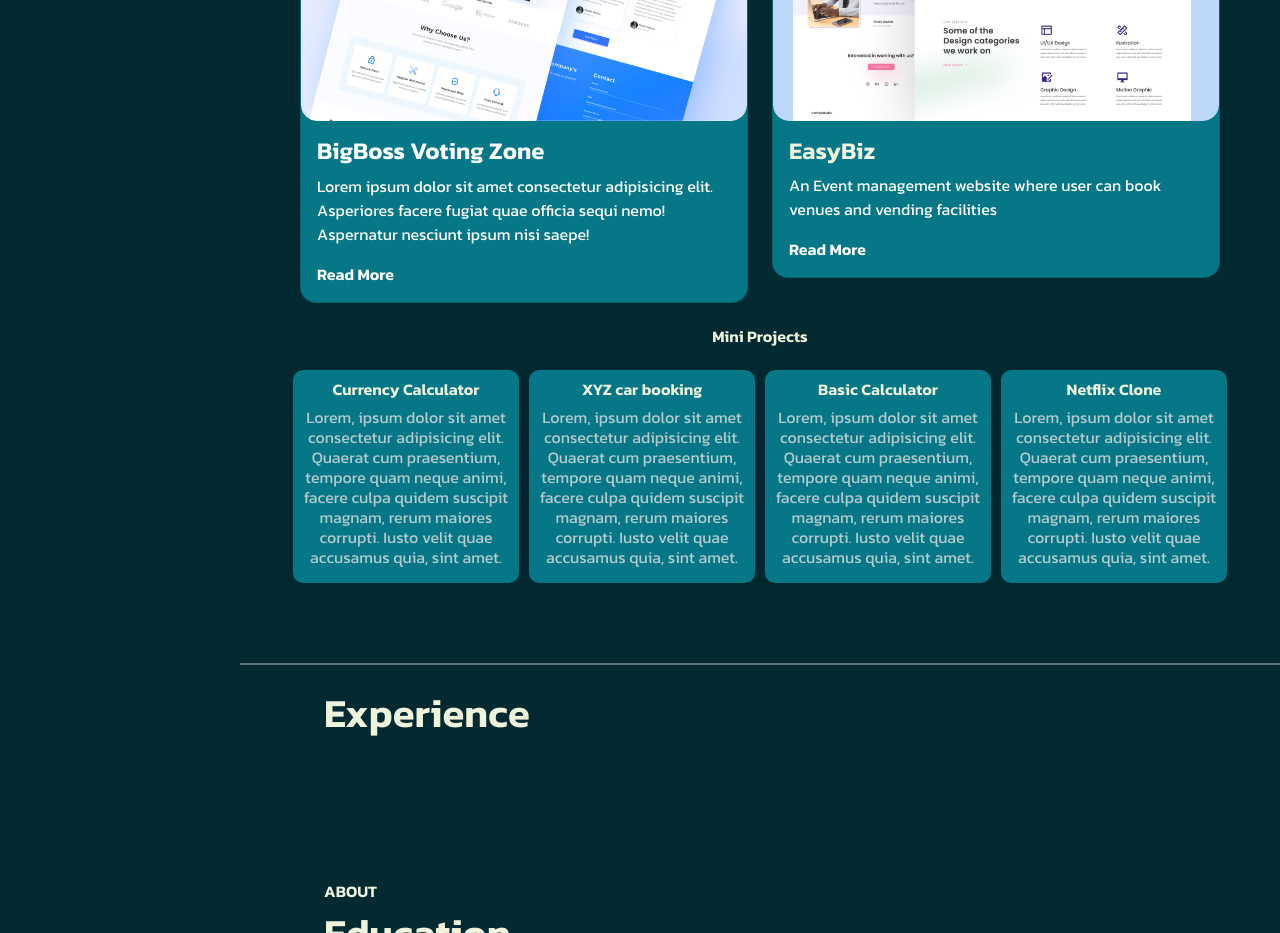
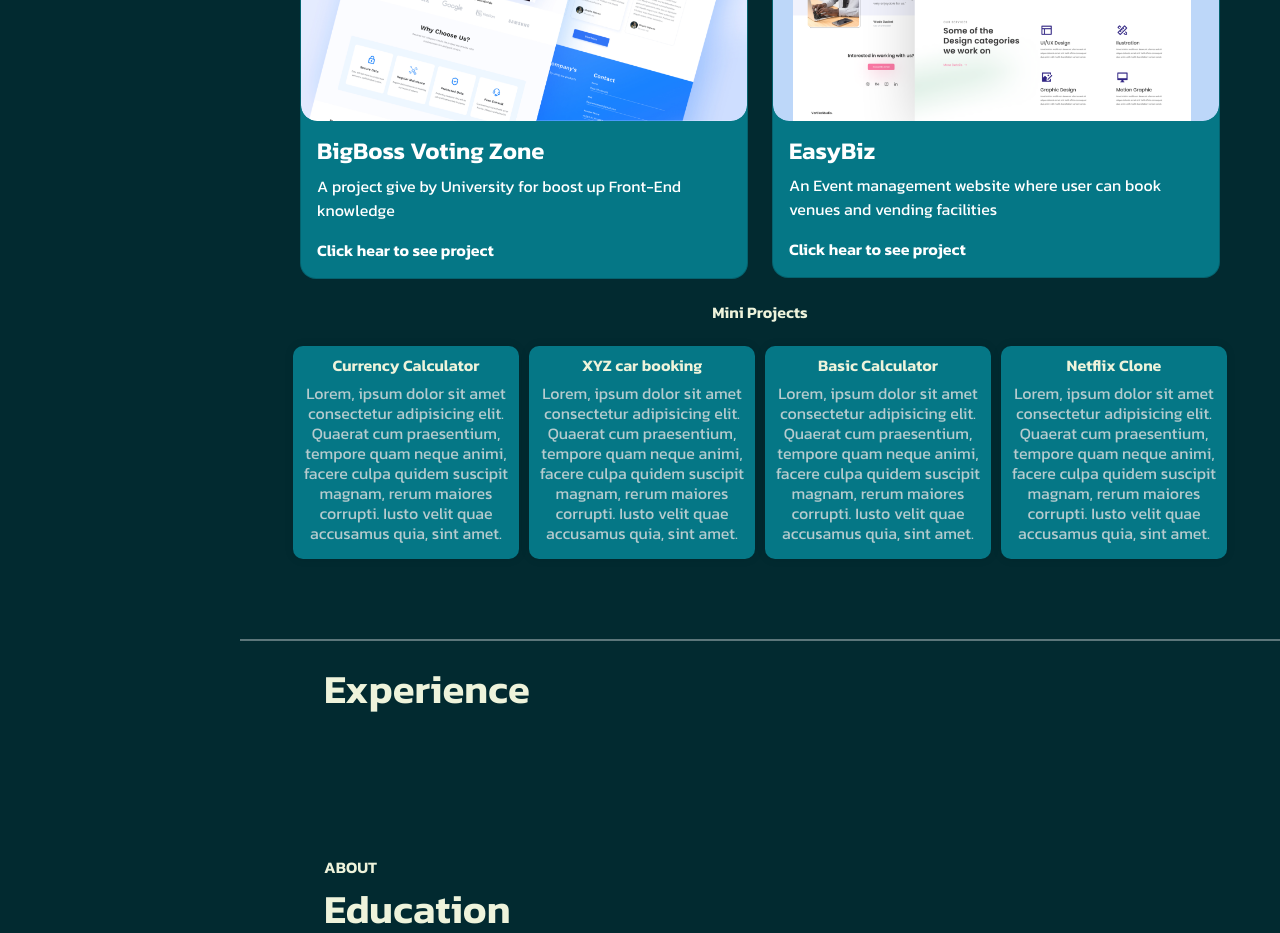
Before and after one commit to KarunyaGupta/Portfoilo, a plain HTML site: page index.html in a window 1280 px wide. Shown: the part 2320-3253 px from the top of the page. Drawn offline with Linux system fonts and the light colour scheme; a web font is replaced by a local one.

Commit message:
link pages

```diff
--- a/assets/css/style.css
+++ b/assets/css/style.css
@@ -251,6 +251,7 @@
   justify-content: center;
 }
 
+
 .tool-1, .tool-2 {
   display: flex;
   flex-wrap: wrap;
--- a/index.html
+++ b/index.html
@@ -213,14 +213,12 @@
                 <div class="img rounded-4">
                   <img src="./assets/images/project-1.jpg" class="rounded-4" />
                 </div>
-                <div class="card-content p-3">
-                  <h4><a href="https://bigbossott.netlify.app/">BigBoss Voting Zone</a></h4>
+                <div class="card-content p-3" >
+                  <h4><a href="" id="project-link">BigBoss Voting Zone</a></h4>
                   <p class="text-white">
-                    Lorem ipsum dolor sit amet consectetur adipisicing elit.
-                    Asperiores facere fugiat quae officia sequi nemo! Aspernatur
-                    nesciunt ipsum nisi saepe!
+                    A project give by University for boost up Front-End knowledge
                   </p>
-                  <a href="#" class="custom-link">Read More</a>
+                  <a href="https://bigbossott.netlify.app/" class="custom-link">Click hear to see project</a>
                 </div>
               </div>
             </div>
@@ -235,11 +233,11 @@
                   <img src="./assets/images/project-2.png" class="rounded-4" />
                 </div>
                 <div class="card-content p-3">
-                  <h4>EasyBiz</h4>
+                  <h4><a href="https://easybiz.netlify.app/" id="project-link">EasyBiz</h4>
                   <p class="text-white">
                     An Event management website where user can book venues and vending facilities
                   </p>
-                  <a href="#" class="custom-link">Read More</a>
+                  <a href="#" class="custom-link">Click hear to see project</a>
                 </div>
               </div>
             </div>
```
